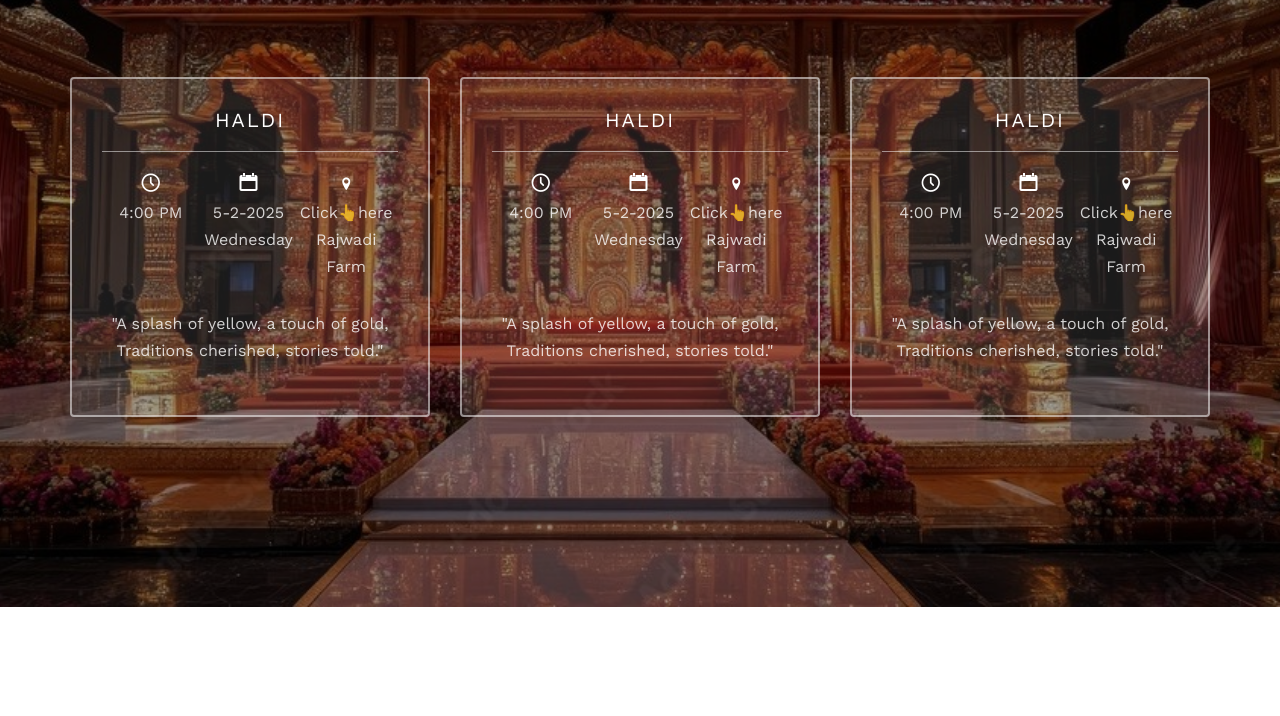
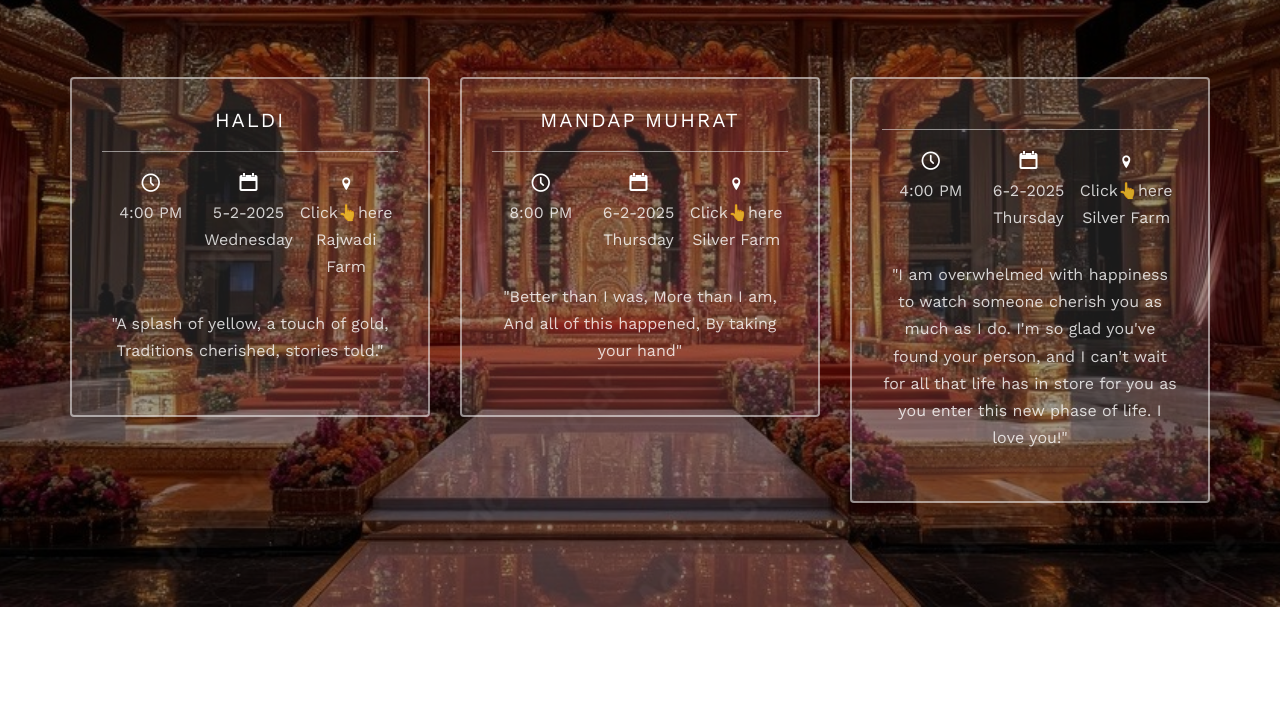
Before and after one commit to apurvora/Mitul-Mital, a plain HTML site: page index.html in a window 1280 px wide. Shown: the part 1849-2565 px from the top of the page. Drawn offline with nearby package versions, Linux system fonts and the light colour scheme; files whose address does not match are found by name.

Commit message:
date time

```diff
--- a/index.html
+++ b/index.html
@@ -195,7 +195,7 @@
 							<span>Wednesday</span>
 						</div>
 						<div class="event-col">
-							<a href="https://www.google.com/maps/place/Rajwadi+Farm" target="_blank" class="icon-location-pin" style="color: white;"></a>
+							<a href="https://www.google.com/maps/place/Rajwadi+Farm/@21.2319544,72.8016089,13.74z/data=!4m21!1m13!4m12!1m4!2m2!1d72.8228281!2d21.2129211!4e1!1m6!1m2!1s0x3be049005c6cbc87:0xdc3d7110b8988531!2sRajwadi+Farm,+variya+bridge,+Near,+Ved+Rd,+Motived,+Surat,+Gujarat+395004!2m2!1d72.8184386!2d21.2508818!3m6!1s0x3be049005c6cbc87:0xdc3d7110b8988531!8m2!3d21.2508818!4d72.8184386!15sChtyYWp3YWRpIGZhcm0ga2F0YXJnYW0gc3VyYXSSAQZnYXJkZW7gAQA!16s%2Fg%2F11y27x3ss3?entry=ttu&g_ep=EgoyMDI0MTIxMS4wIKXMDSoASAFQAw%3D%3D target="_blank" class="icon-location-pin" style="color: white;"></a>
 							<span>Click&#128070;here</span>
 							<span>Rajwadi Farm</span>
 						</div>
@@ -206,45 +206,45 @@
 
 				<div class="col-md-4 col-sm-6 text-center">
 					<div class="event-wrap animate-box">
-						<h3>HALDI</h3>
+						<h3>MANDAP MUHRAT</h3>
+						<div class="event-col">
+							<i class="icon-clock"></i>
+							<span>8:00 PM</span>
+						</div>
+						<div class="event-col">
+							<i class="icon-calendar"></i>
+							<span>6-2-2025</span>
+							<span>Thursday</span>
+						</div>
+						<div class="event-col">
+							<a href="https://www.google.com/maps/place/Silver+Farm/@21.2470079,72.8170368,17z/data=!4m6!3m5!1s0x3be049e021b2bed3:0xafb85ff023abbb08!8m2!3d21.2470079!4d72.8170368!16s%2Fg%2F11h1knvgsn?entry=ttu&g_ep=EgoyMDI0MTIxMS4wIKXMDSoASAFQAw%3D%3D" target="_blank" class="icon-location-pin" style="color: white;"></a>
+							<span>Click&#128070;here</span>
+							<span>Silver Farm</span>
+						</div>
+						<p>
+							"Better than I was, More than I am, And all of this happened, By taking your hand"
+						</p>
+					</div>
+				</div>
+
+				<div class="col-md-4 col-sm-6 text-center">
+					<div class="event-wrap animate-box">
+						<h3></h3>
 						<div class="event-col">
 							<i class="icon-clock"></i>
 							<span>4:00 PM</span>
 						</div>
 						<div class="event-col">
 							<i class="icon-calendar"></i>
-							<span>5-2-2025</span>
-							<span>Wednesday</span>
+							<span>6-2-2025</span>
+							<span>Thursday</span>
 						</div>
 						<div class="event-col">
-							<a href="https://www.google.com/maps/place/Rajwadi+Farm" target="_blank" class="icon-location-pin" style="color: white;"></a>
+							<a href="https://www.google.com/maps/place/Silver+Farm/@21.2470079,72.8170368,17z/data=!4m6!3m5!1s0x3be049e021b2bed3:0xafb85ff023abbb08!8m2!3d21.2470079!4d72.8170368!16s%2Fg%2F11h1knvgsn?entry=ttu&g_ep=EgoyMDI0MTIxMS4wIKXMDSoASAFQAw%3D%3D" target="_blank" class="icon-location-pin" style="color: white;"></a>
 							<span>Click&#128070;here</span>
-							<span>Rajwadi Farm</span>
+							<span>Silver Farm</span>
 						</div>
-						<p>"A splash of yellow, a touch of gold,
-							Traditions cherished, stories told."</p>
-					</div>
-				</div>
-
-				<div class="col-md-4 col-sm-6 text-center">
-					<div class="event-wrap animate-box">
-						<h3>HALDI</h3>
-						<div class="event-col">
-							<i class="icon-clock"></i>
-							<span>4:00 PM</span>
-						</div>
-						<div class="event-col">
-							<i class="icon-calendar"></i>
-							<span>5-2-2025</span>
-							<span>Wednesday</span>
-						</div>
-						<div class="event-col">
-							<a href="https://www.google.com/maps/place/Rajwadi+Farm" target="_blank" class="icon-location-pin" style="color: white;"></a>
-							<span>Click&#128070;here</span>
-							<span>Rajwadi Farm</span>
-						</div>
-						<p>"A splash of yellow, a touch of gold,
-							Traditions cherished, stories told."</p>
+						<p>"I am overwhelmed with happiness to watch someone cherish you as much as I do. I'm so glad you've found your person, and I can't wait for all that life has in store for you as you enter this new phase of life. I love you!"</p>
 					</div>
 				</div>
 			</div>
@@ -268,6 +268,7 @@
 							<div class="timeline-panel">
 								<div class="timeline-heading">
 									<h3 class="timeline-title">First We Meet</h3>
+									<span>17 jan 2021</span>
 
 								</div>
 								<div class="timeline-body">
@@ -280,6 +281,7 @@
 							<div class="timeline-panel">
 								<div class="timeline-heading">
 									<h3 class="timeline-title">First Date</h3>
+									<span>18 jan 2021									</span>
 
 								</div>
 								<div class="timeline-body">
@@ -291,6 +293,7 @@
 							<div class="timeline-panel">
 								<div class="timeline-heading">
 									<h3 class="timeline-title">In A Relationship</h3>
+									<span>14 feb 2021</span>
 
 								</div>
 								<div class="timeline-body">
```
Also changed, not shown: about.html (+3 -0 lines).
